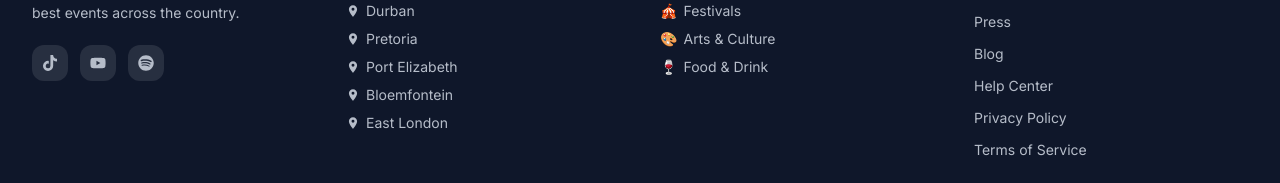
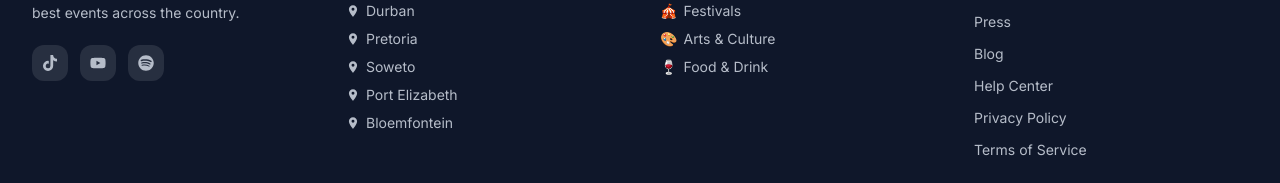
Before and after one commit to diphokoo/NightLife, a React (Create React App) app: page /cities in a window 1280 px wide. Shown: the part 1304-1487 px from the top of the page. Built offline with nearby package versions, Linux system fonts and the light colour scheme; no server answers.

Commit message:
fix: update Soweto in the list of South African cities

```diff
--- a/src/constants/index.js
+++ b/src/constants/index.js
@@ -8,9 +8,9 @@ export const COLORS = {
 };
 
 export const SA_CITIES = [
-  'Johannesburg', 'Cape Town', 'Durban', 'Pretoria', 'Port Elizabeth',
-  'Bloemfontein', 'East London', 'Polokwane', 'Nelspruit', 'Kimberley',
-  'Rustenburg', 'Pietermaritzburg', 'Stellenbosch', 'George', 'Knysna',
+  'Johannesburg', 'Cape Town', 'Durban', 'Pretoria', 'Soweto',
+  'Port Elizabeth', 'Bloemfontein', 'East London', 'Polokwane', 'Nelspruit',
+  'Kimberley', 'Rustenburg', 'Pietermaritzburg', 'Stellenbosch', 'George', 'Knysna',
 ];
 
 export const EVENT_CATEGORIES = [
```
